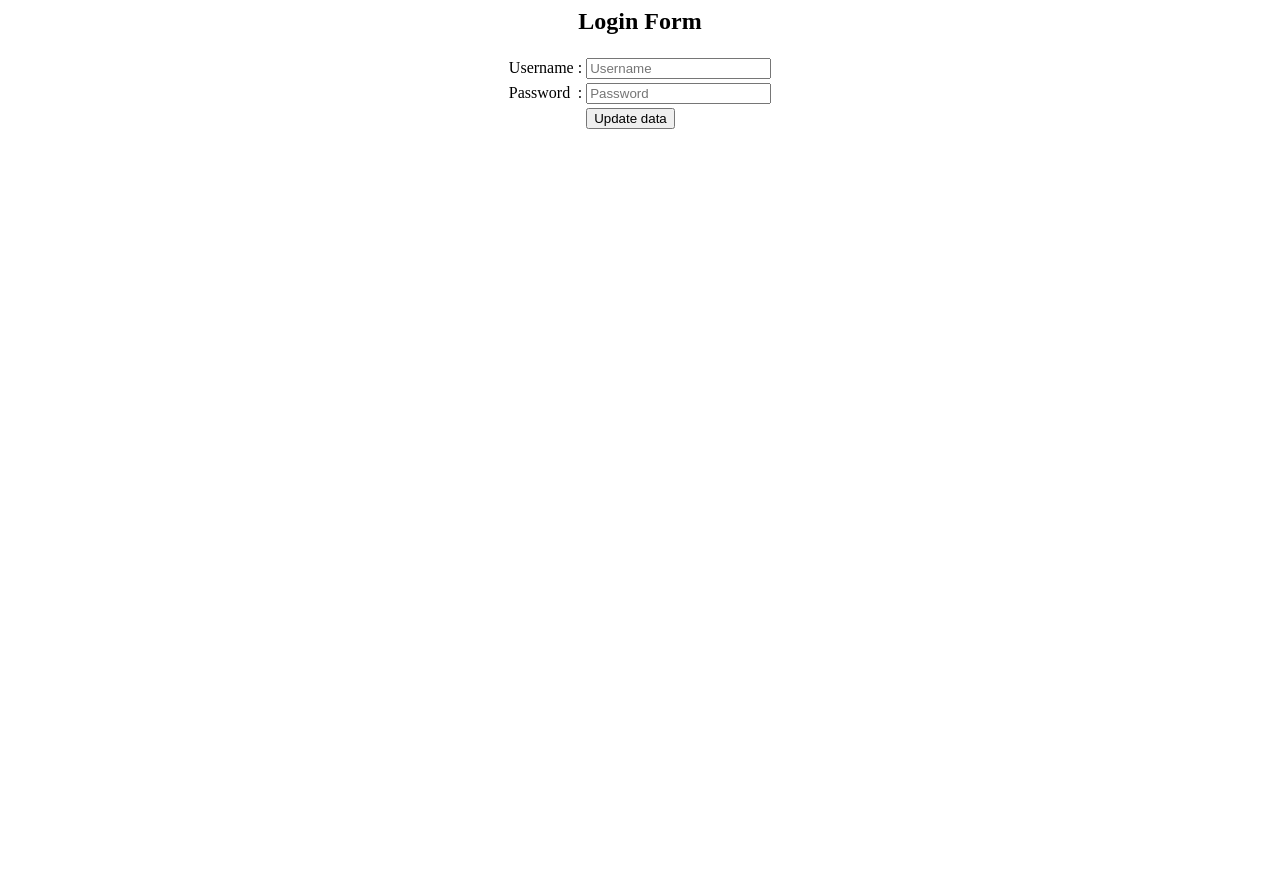
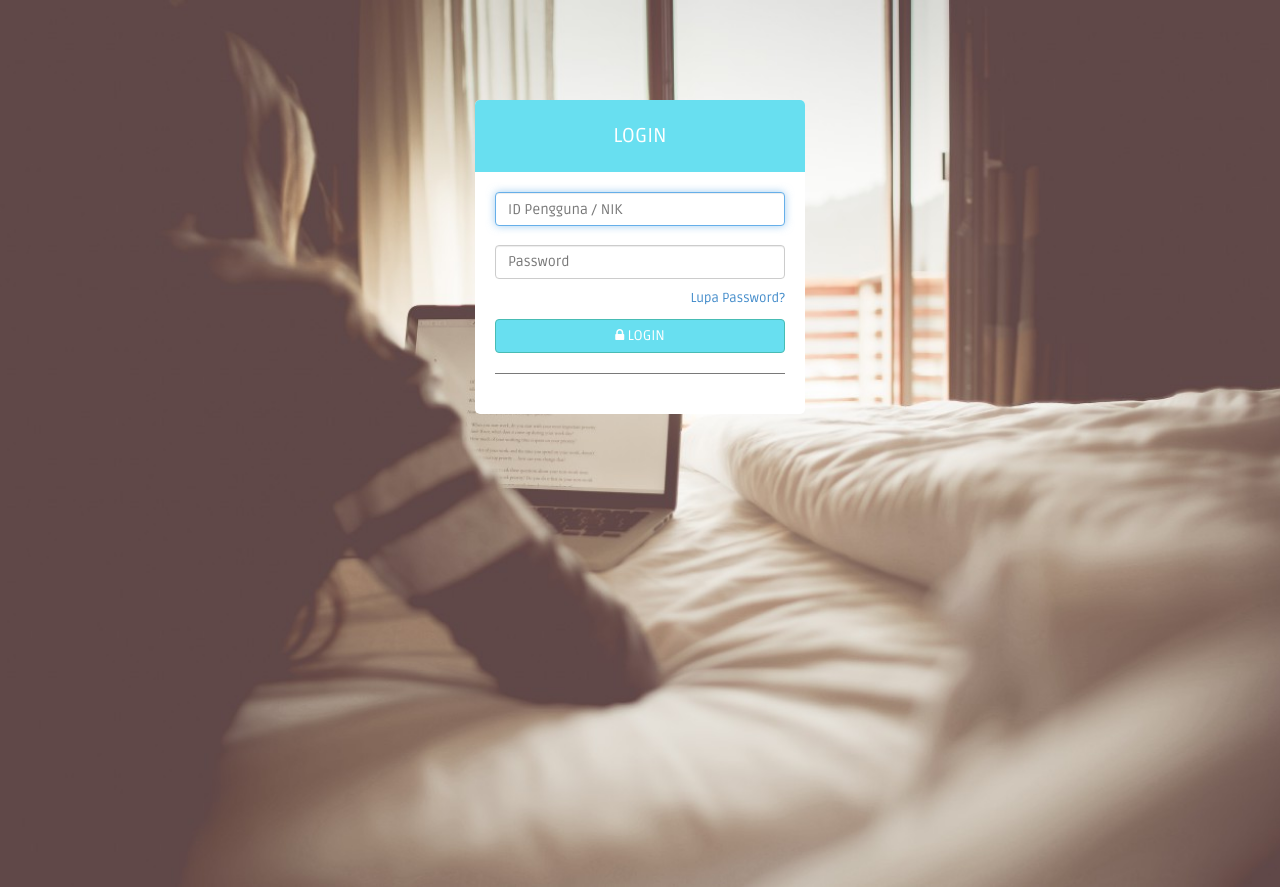
Before and after one commit to qutek/Aplikasi-Bank-Soal, a PHP site: page /login.php in a window 1280 px wide. Run offline with PHP 8.4, Linux system fonts and the light colour scheme; data that the repository does not hold is empty.

Commit message:
add login

```diff
--- a/inc/func.soal.php
+++ b/inc/func.soal.php
@@ -95,7 +95,7 @@ function is_can_access($levels){
 
   // if user can't access this page, redirect please
   if(!$can_access){
-    echo '<script language="javascript">alert("Anda harus Login!"); document.location="../index.php";</script>';
+    echo '<script language="javascript">alert("Silahkan Login Terlebih Dahulu!"); document.location="login.php";</script>';
     return false;
   }
 
--- a/login.php
+++ b/login.php
@@ -1,8 +1,31 @@
 <?php session_start(); ?>
-<html>
+<!DOCTYPE html>
+<html lang="en">
   <head>
-	<title>Login Form | tutorialweb.net</title>
+    <meta charset="utf-8">
+    <meta name="viewport" content="width=device-width, initial-scale=1.0">
+    <meta name="description" content="">
+    <meta name="author" content="Dashboard">
+    <meta name="keyword" content="Dashboard, Bootstrap, Admin, Template, Theme, Responsive, Fluid, Retina">
+
+    <title>Login - Aplikasi Bank Soal</title>
+
+    <!-- Bootstrap core CSS -->
+    <link href="assets/css/bootstrap.css" rel="stylesheet">
+    <!--external css-->
+    <link href="assets/font-awesome/css/font-awesome.css" rel="stylesheet" />
+
+    <!-- Custom styles for this template -->
+    <link href="assets/css/style.css" rel="stylesheet">
+    <link href="assets/css/style-responsive.css" rel="stylesheet">
+
+    <!-- HTML5 shim and Respond.js IE8 support of HTML5 elements and media queries -->
+    <!--[if lt IE 9]>
+      <script src="https://oss.maxcdn.com/libs/html5shiv/3.7.0/html5shiv.js"></script>
+      <script src="https://oss.maxcdn.com/libs/respond.js/1.4.2/respond.min.js"></script>
+    <![endif]-->
   </head>
+
   <body>
   	<?php
 
@@ -44,30 +67,69 @@
 		}
 	 }
 	 ?>
-	<form action="" method="post">
-	<center><h2>Login Form</h2></center>
-	<table align="center">
-		<tr>
-			<td>Username</td>
-			<td>:</td>
-			<td><input type="text" name="username" placeholder="Username" required /></td>
-		</tr>
-		<tr>
-			<td>Password</td>
-			<td>:</td>
-			<td><input type="password" name="password" placeholder="Password" required /></td>
-		</tr>
-		<tr>
-			<td>&nbsp;</td>
-			<td>&nbsp;</td>
-			<td>
-				<button type="submit" class="btn btn-primary" name="btn-login">
-                <span class="glyphicon glyphicon-edit"></span>  Update data <?php echo $data['name']; ?>
-                </button>
-			</td>
-		</tr>
-	</table>
+
+      <!-- **********************************************************************************************************************************************************
+      MAIN CONTENT
+      *********************************************************************************************************************************************************** -->
+
+	  <div id="login-page">
+	  	<div class="container">
+
+		      <form class="form-login" action="" method="post">
+		        <h2 class="form-login-heading">LOGIN</h2>
+		        <div class="login-wrap">
+		            <input type="text" class="form-control" name="username" placeholder="ID Pengguna / NIK" autofocus>
+		            <br>
+		            <input type="password" class="form-control" name="password" placeholder="Password">
+		            <label class="checkbox">
+		                <span class="pull-right">
+		                    <a data-toggle="modal" href="login.html#myModal"> Lupa Password?</a>
+
+		                </span>
+		            </label>
+		            <button type="submit" class="btn btn-theme btn-block" name="btn-login"><i class="fa fa-lock"></i> LOGIN</button>
+		            <hr>
+
+		        </div>
+
+		          <!-- Modal -->
+		          <div aria-hidden="true" aria-labelledby="myModalLabel" role="dialog" tabindex="-1" id="myModal" class="modal fade">
+		              <div class="modal-dialog">
+		                  <div class="modal-content">
+		                      <div class="modal-header">
+		                          <button type="button" class="close" data-dismiss="modal" aria-hidden="true">&times;</button>
+		                          <h4 class="modal-title">Lupa Password ?</h4>
+		                      </div>
+		                      <div class="modal-body">
+		                          <p>Masukkan email anda.</p>
+		                          <input type="text" name="email" placeholder="Email" autocomplete="off" class="form-control placeholder-no-fix">
+
+		                      </div>
+		                      <div class="modal-footer">
+		                          <button data-dismiss="modal" class="btn btn-default" type="button">Batal</button>
+		                          <button class="btn btn-theme" type="button">Kirim</button>
+		                      </div>
+		                  </div>
+		              </div>
+		          </div>
+		          <!-- modal -->
+
 		      </form>
+
+	  	</div>
+	  </div>
+
+    <!-- js placed at the end of the document so the pages load faster -->
+    <script src="assets/js/jquery.js"></script>
+    <script src="assets/js/bootstrap.min.js"></script>
+
+    <!--BACKSTRETCH-->
+    <!-- You can use an image of whatever size. This script will stretch to fit in any screen size.-->
+    <script type="text/javascript" src="assets/js/jquery.backstretch.min.js"></script>
+    <script>
+        $.backstretch("assets/img/sinau.jpg", {speed: 500});
+    </script>
+
 
   </body>
 </html>
```
Also changed, not shown: assets/img/sinau.jpg (added). Lines whose indentation alone changed are shown as unchanged.
